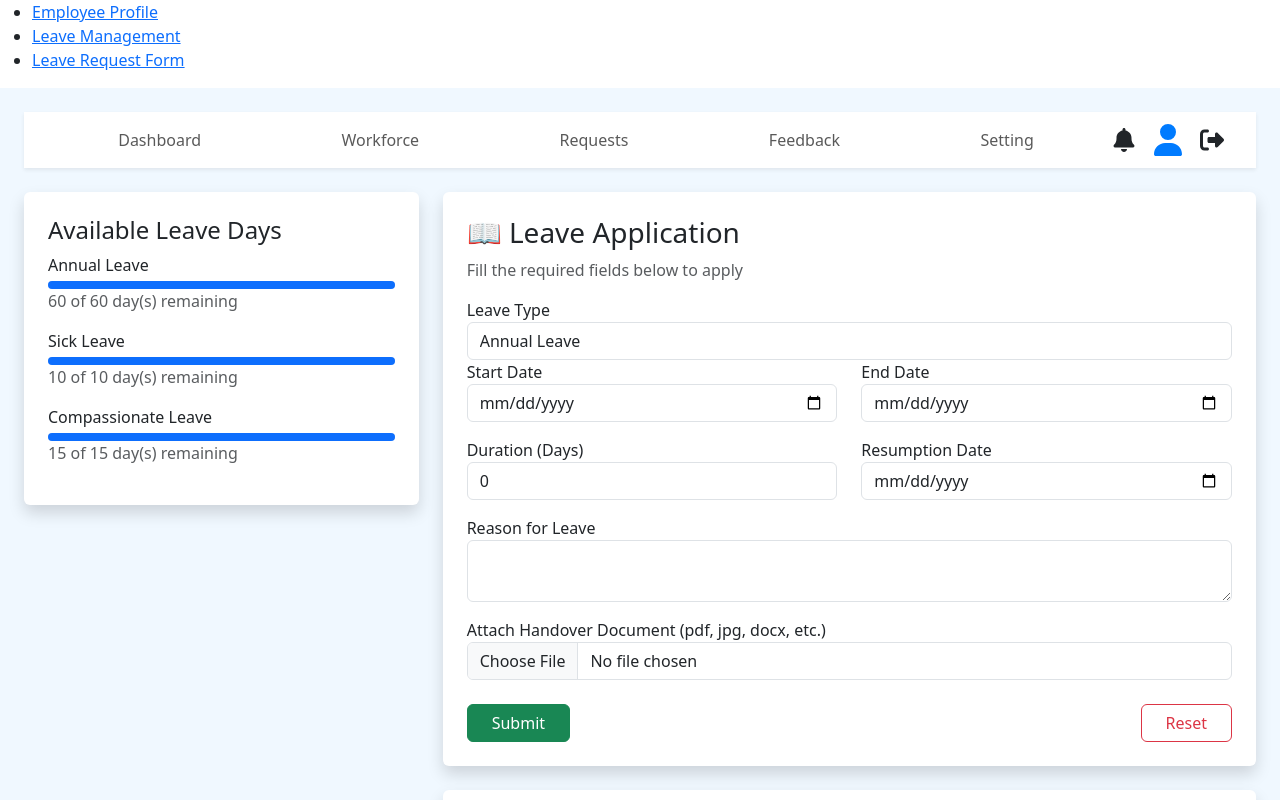
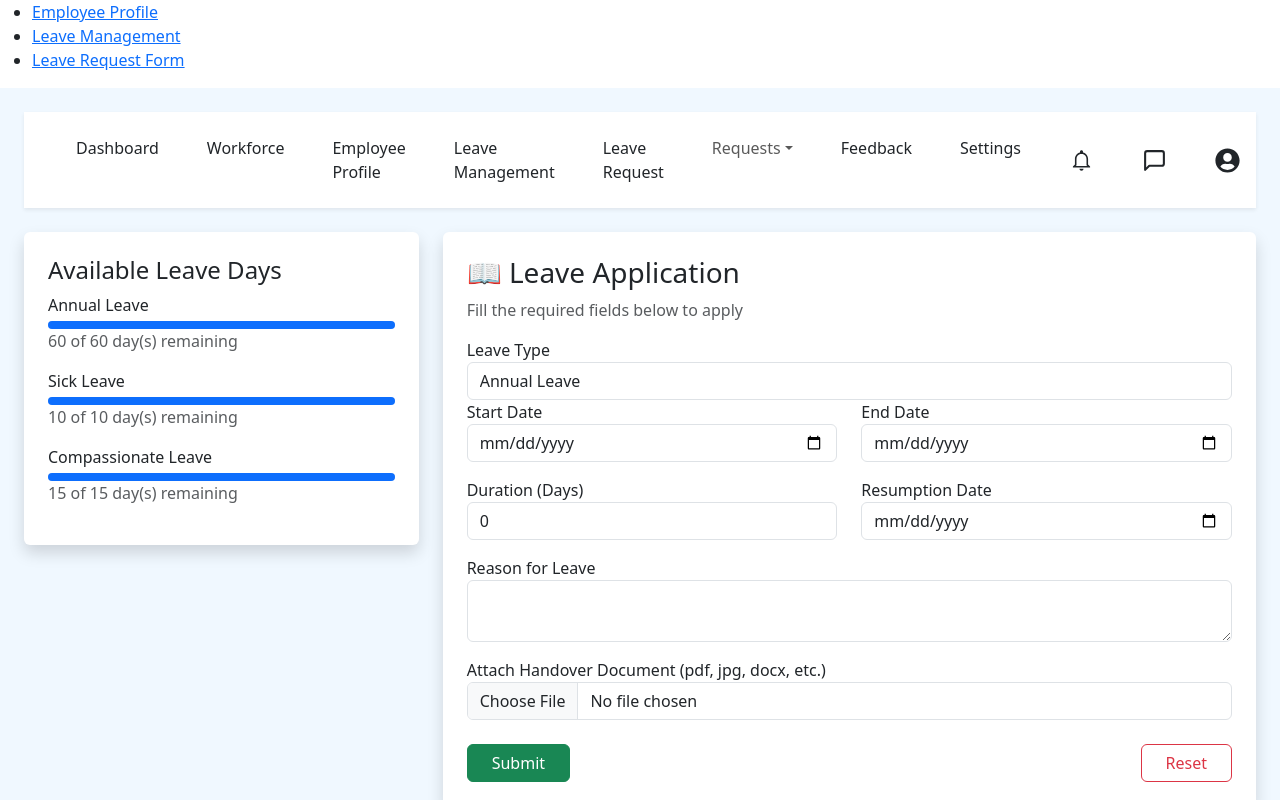
Before and after one commit to Software-Project-L2S2/WorkForce-HR-Frontend, a React (Create React App) app: page /leave-request in a window 1280 px wide. Shown: the top 800 px of the page. Built offline with nearby package versions, Linux system fonts and the light colour scheme.

Commit message:
Added new components and files

```diff
--- /dev/null
+++ b/src/Components/NavBar.css
@@ -0,0 +1,12 @@
+
+
+
+.nav-hover:hover {
+  text-decoration: underline;
+  color: #17a2b8 !important; /* Bootstrap's primary color for hover */
+}
+
+/* Add hover effect for icons */
+.icon-hover:hover {
+  color: #17a2b8 !important;
+}
--- /dev/null
+++ b/src/Components/NavBar.jsx
@@ -0,0 +1,80 @@
+import React from "react";
+import { Navbar, Nav, NavDropdown, Container } from "react-bootstrap";
+import { Link } from "react-router-dom";
+import { IoMdNotificationsOutline } from "react-icons/io";
+import { FiMessageSquare } from "react-icons/fi";
+import { FaUserCircle } from "react-icons/fa";
+import "bootstrap/dist/css/bootstrap.min.css";
+
+function NavBar() {
+  return (
+    <Navbar
+      bg="white"
+      expand="lg"
+      className="p-3 shadow-sm"
+      style={{ borderRadius: "0" }} // Remove rounded corners
+    >
+      <Container fluid>
+        <Navbar.Toggle aria-controls="navbar-nav" />
+        <Navbar.Collapse id="navbar-nav">
+          <Nav className="me-auto">
+            <Nav.Link as={Link} to="/Dashboard" className="text-dark mx-3">
+              Dashboard
+            </Nav.Link>
+            <Nav.Link as={Link} to="/Workforce" className="text-dark mx-3">
+              Workforce
+            </Nav.Link>
+
+            {/* New Section from your original code */}
+            <Nav.Link as={Link} to="/" className="text-dark mx-3">
+              Employee Profile
+            </Nav.Link>
+            <Nav.Link as={Link} to="/leave-management" className="text-dark mx-3">
+              Leave Management
+            </Nav.Link>
+            <Nav.Link as={Link} to="/leave-request" className="text-dark mx-3">
+              Leave Request
+            </Nav.Link>
+            {/* End New Section */}
+
+            <NavDropdown title="Requests" id="requests-dropdown" className="text-dark mx-3">
+              <NavDropdown.Item as={Link} to="/Requests/LeaveRequests" className="text-dark">
+                Leave Requests
+              </NavDropdown.Item>
+              <NavDropdown.Item as={Link} to="/Requests/TrainingProgram" className="text-dark">
+                Training Program
+              </NavDropdown.Item>
+              <NavDropdown.Item as={Link} to="/Requests/Promotion" className="text-dark">
+                Promotion
+              </NavDropdown.Item>
+              <NavDropdown.Item as={Link} to="/Requests/Transfer" className="text-dark">
+                Transfer/Exit
+              </NavDropdown.Item>
+            </NavDropdown>
+
+            <Nav.Link as={Link} to="/Feedback" className="text-dark mx-3">
+              Feedback
+            </Nav.Link>
+            <Nav.Link as={Link} to="/Setting" className="text-dark mx-3">
+              Settings
+            </Nav.Link>
+          </Nav>
+
+          <Nav>
+            <Nav.Link as={Link} to="/Notification" className="text-dark mx-3">
+              <IoMdNotificationsOutline size={25} />
+            </Nav.Link>
+            <Nav.Link as={Link} to="/Message" className="text-dark mx-3">
+              <FiMessageSquare size={25} />
+            </Nav.Link>
+            <Nav.Link as={Link} to="/Profile" className="text-dark mx-3">
+              <FaUserCircle size={25} />
+            </Nav.Link>
+          </Nav>
+        </Navbar.Collapse>
+      </Container>
+    </Navbar>
+  );
+}
+
+export default NavBar;
--- a/src/EmployeeLeaveRequest/Employeeleaverequest.jsx
+++ b/src/EmployeeLeaveRequest/Employeeleaverequest.jsx
@@ -2,7 +2,7 @@ import React, { useState, useEffect } from "react";
 import "bootstrap/dist/css/bootstrap.min.css";
 import { FontAwesomeIcon } from "@fortawesome/react-fontawesome";
 import { faUser, faBell, faSignOutAlt } from "@fortawesome/free-solid-svg-icons"; // Import required icons
-
+import NavBar from "../Components/NavBar";
 const LeaveRequestForm = () => {
   // Default leave allocations for each type
   const defaultLeaveAllocations = {
@@ -234,40 +234,7 @@ const LeaveRequestForm = () => {
   return (
     <div className="container-fluid min-vh-100 p-4" style={{ backgroundColor: '#f0f8ff' }}>
       {/* Navigation Bar */}
-      <nav className="navbar navbar-expand-lg navbar-light bg-white shadow-sm px-4">
-        <ul className="navbar-nav w-100 d-flex justify-content-around">
-          {["Dashboard", "Workforce", "Requests", "Feedback", "Setting"].map(
-            (item) => (
-              <li className="nav-item" key={item}>
-                <a className="nav-link font-weight-bold" href="#">
-                  {item}
-                </a>
-              </li>
-            )
-          )}
-        </ul>
-        <div className="d-flex align-items-center">
-          {/* Notification Bell Icon */}
-          <FontAwesomeIcon
-            icon={faBell}
-            className="mx-2"
-            style={{ width: "24px", height: "24px", cursor: "pointer" }}
-          />
-          {/* Profile Icon */}
-          <FontAwesomeIcon
-            icon={faUser}
-            className="rounded-circle mx-2"
-            style={{ width: "32px", height: "32px", color: "#007bff" }}
-          />
-          {/* Logout Icon */}
-          <FontAwesomeIcon
-            icon={faSignOutAlt}
-            className="mx-2"
-            style={{ width: "24px", height: "24px", cursor: "pointer" }}
-            onClick={() => alert("Logging out...")}
-          />
-        </div>
-      </nav>
+      <NavBar />
 
       {/* Main Content */}
       <div className="row mt-4">
```
